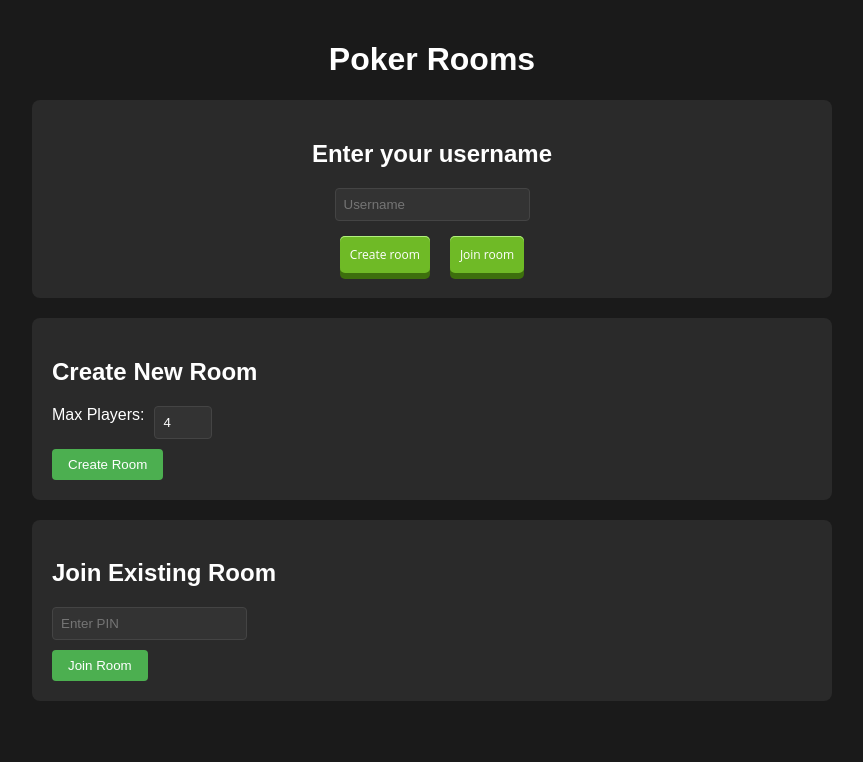
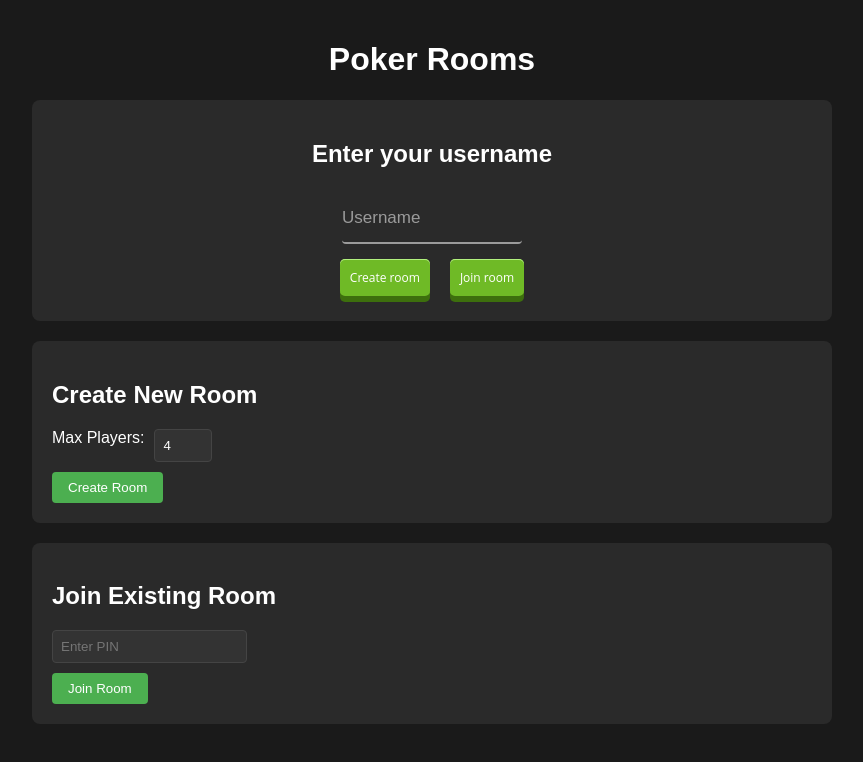
Before and after one commit to w3rr0/poker-chips-api, a React (Vite) app in the folder front/: page / in a window 1280 px wide. Shown: the top 762 px of the page, without its empty margins (208-1071 px from the left). Built offline with nearby package versions, Linux system fonts and the light colour scheme.

Commit message:
add/better-input-styling

```diff
--- a/front/src/components/Home.jsx
+++ b/front/src/components/Home.jsx
@@ -37,11 +37,16 @@
             <div className="section">
                 <h2 className="center">Enter your username</h2>
                 <div className="input-group center">
-                    <input
-                        placeholder="Username"
-                        value={username}
-                        onChange={(e) => setUsername(e.target.value.slice(0, 15))}
-                    />
+                    <div className="form__group field">
+                        <input
+                            type="input"
+                            className="form__field"
+                            placeholder="Username"
+                            value={username}
+                            onChange={(e) => setUsername(e.target.value.slice(0, 15))}
+                        />
+                        <label htmlFor="Username" className="form__label">Username</label>
+                    </div>
                 </div>
                 <div className="button-container center">
                     <button>Create room</button>
--- a/front/src/index.css
+++ b/front/src/index.css
@@ -126,3 +126,65 @@
   text-shadow: 0px 1px 1px rgba(255,255,255,0.3);
   background: rgb(44,160,202);
 }
+
+.form__group {
+  position: relative;
+  padding: 20px 0 0;
+  width: 100%;
+  max-width: 180px;
+}
+
+.form__field {
+  font-family: inherit;
+  width: 100%;
+  border: none;
+  border-bottom: 2px solid #9b9b9b;
+  outline: 0;
+  font-size: 17px;
+  color: #fff;
+  padding: 7px 0;
+  background: transparent;
+  transition: border-color 0.2s;
+}
+
+.form__field::placeholder {
+  color: transparent;
+}
+
+.form__field:placeholder-shown ~ .form__label {
+  font-size: 17px;
+  cursor: text;
+  top: 20px;
+}
+
+.form__label {
+  position: absolute;
+  top: 0;
+  display: block;
+  transition: 0.2s;
+  font-size: 17px;
+  color: #9b9b9b;
+  pointer-events: none;
+}
+
+.form__field:focus {
+  padding-bottom: 6px;
+  font-weight: 700;
+  border-width: 3px;
+  border-image: linear-gradient(to right, #116399, #38caef);
+  border-image-slice: 1;
+}
+
+.form__field:focus ~ .form__label {
+  position: absolute;
+  top: 0;
+  display: block;
+  transition: 0.2s;
+  font-size: 17px;
+  color: #38caef;
+  font-weight: 700;
+}
+
+.form__field:required, .form__field:invalid {
+  box-shadow: none;
+}
```
